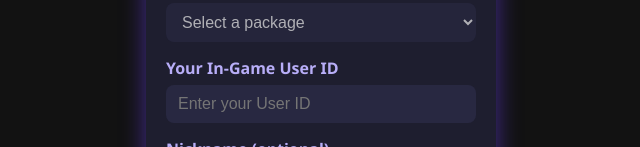
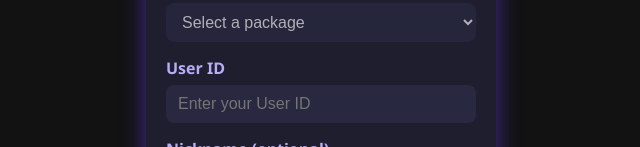
Before and after one commit to Azhwiii/AzhwiiiStore, a plain HTML site: page AzhwiiiStore.html in a window 1280 px wide. Shown: the part 336-483 px from the top of the page, without its empty margins (319-959 px from the left). Drawn offline with Linux system fonts and the light colour scheme.

Commit message:
Update AzhwiiiStore.html

```diff
--- a/AzhwiiiStore.html
+++ b/AzhwiiiStore.html
@@ -248,7 +248,7 @@
       <option value="" disabled selected>Select a package</option>
     </select>
 
-    <label for="user-id">Your In-Game User ID</label>
+    <label for="user-id">User ID</label>
     <input id="user-id" type="text" placeholder="Enter your User ID" required aria-required="true" pattern=".{3,20}" title="User ID must be 3-20 characters" />
 
     <label for="nickname">Nickname (optional)</label>
```
